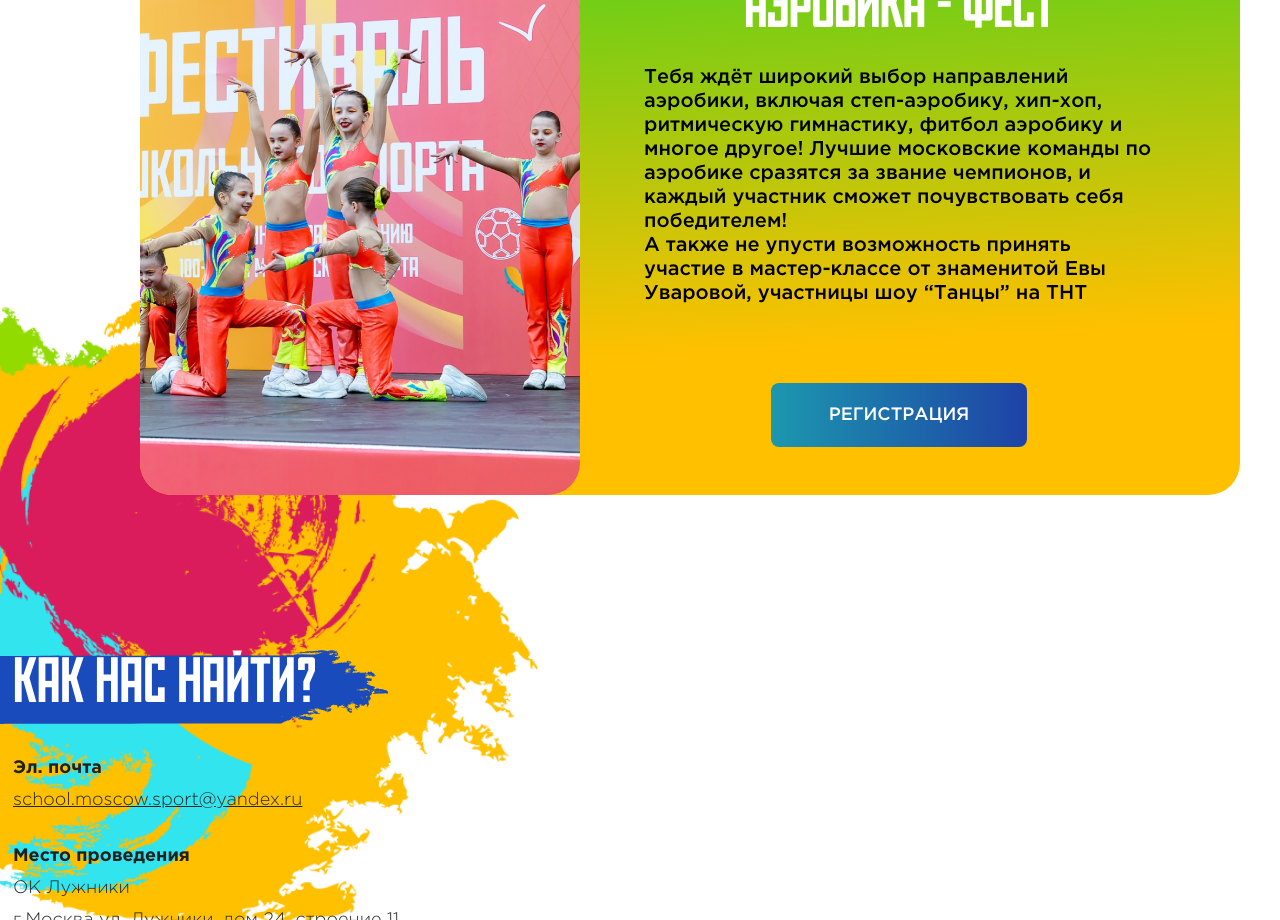
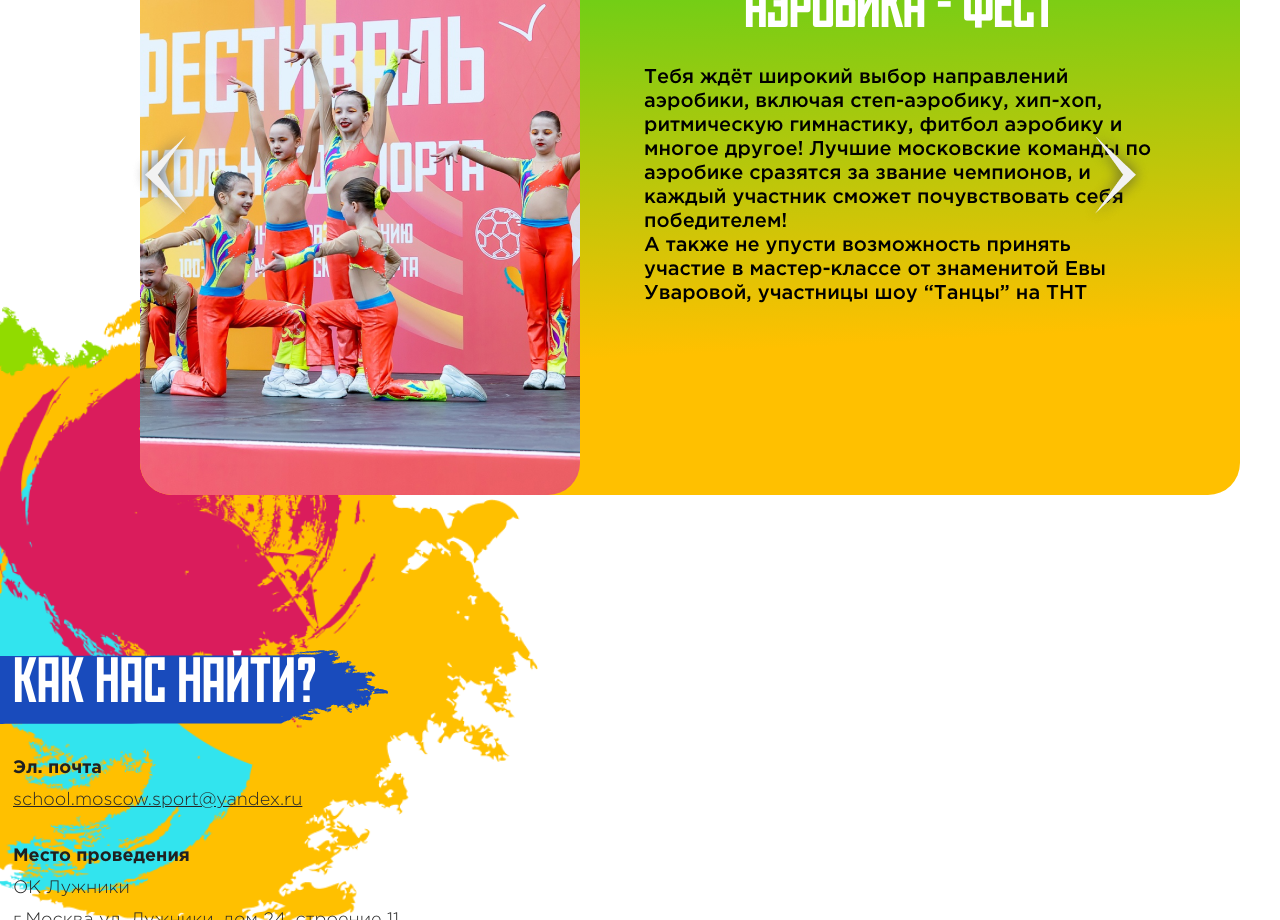
Before and after one commit to Dumanbruh/moscow-school-2024, a Next.js app: page /sports in a window 1280 px wide. Shown: the part 1040-1960 px from the top of the page. Built offline with nearby package versions, Linux system fonts and the light colour scheme.

Commit message:
Refactor UI components and add navigation to activities blocks

```diff
--- a/app/components/family-activities/activities-block.tsx
+++ b/app/components/family-activities/activities-block.tsx
@@ -3,6 +3,7 @@
 import React from 'react'
 import Card from '../ui/card';
 import { Swiper, SwiperSlide } from 'swiper/react';
+import { Navigation } from 'swiper/modules';
 
 interface ActivitiesProps {
     isMobile?: boolean
@@ -49,14 +50,35 @@ const Activities = ({ isMobile }: ActivitiesProps) => {
             <Swiper
                 spaceBetween={48}
                 slidesPerView={'auto'}
+                modules={[Navigation]}
+                navigation={{
+                    nextEl: `.next-btn`,
+                    prevEl: `.prev-btn`,
+                }}
                 style={{ overflow: "visible", paddingLeft: isMobile ? "50px" : "140px" }}
             >
                 {activities.map((activity, index) => (
                     <SwiperSlide key={index} style={{ width: isMobile ? "400px" : "1100px" }}>
-                        <Card isMobile={isMobile} title={activity.title} desc={activity.desc} img={activity.img} date={activity.date} url={activity.url} />
+                        <Card isMobile={isMobile} title={activity.title} desc={activity.desc} img={activity.img} date={activity.date} />
                     </SwiperSlide>
                 ))}
             </Swiper>
+            <div className={`next-btn absolute z-10 right-[10%]`}
+                style={{
+                    display: isMobile ? "none" : "block",
+                    top: "50%",
+                    transform: "translateY(-50%)"
+                }}>
+                <img src={"/images/desktop/slider/right-arrow.png"} />
+            </div>
+            <div className={`prev-btn absolute z-10 left-[10%]`}
+                style={{
+                    display: isMobile ? "none" : "block",
+                    top: "50%",
+                    transform: "translateY(-50%)"
+                }}>
+                <img src={"/images/desktop/slider/left-arrow.png"} />
+            </div>
         </div>
     )
 }
--- a/app/components/home-page/activities-block.tsx
+++ b/app/components/home-page/activities-block.tsx
@@ -2,6 +2,7 @@ import React from 'react'
 import Header from '../ui/header'
 import { Swiper, SwiperSlide } from 'swiper/react';
 import Card from '../ui/card';
+import { Navigation } from 'swiper/modules';
 
 interface ActivitiesProps {
     isMobile?: boolean
@@ -82,9 +83,15 @@ const Activities = ({ isMobile }: ActivitiesProps) => {
             <div className={"flex flex-col sm:mx-14 gap-8 md:gap-16 my-20 overflow-visible"}>
                 <Header isMobile={isMobile} text={"Активности фестиваля"} color='green' />
             </div>
+            <div className={"relative"}>
                 <Swiper
                     spaceBetween={48}
                     slidesPerView={'auto'}
+                    modules={[Navigation]}
+                    navigation={{
+                        nextEl: `.next-btn`,
+                        prevEl: `.prev-btn`,
+                    }}
                     style={{ overflow: "visible", paddingLeft: isMobile ? "50px" : "140px" }}
                 >
                     {activities.map((activity, index) => (
@@ -93,6 +100,23 @@ const Activities = ({ isMobile }: ActivitiesProps) => {
                         </SwiperSlide>
                     ))}
                 </Swiper>
+                <div className={`next-btn absolute z-10 right-[10%]`}
+                    style={{
+                        display: isMobile ? "none" : "block",
+                        top: "50%",
+                        transform: "translateY(-50%)"
+                    }}>
+                    <img src={"/images/desktop/slider/right-arrow.png"} />
+                </div>
+                <div className={`prev-btn absolute z-10 left-[10%]`}
+                    style={{
+                        display: isMobile ? "none" : "block",
+                        top: "50%",
+                        transform: "translateY(-50%)"
+                    }}>
+                    <img src={"/images/desktop/slider/left-arrow.png"} />
+                </div>
+            </div>
             {/* <div className={
                 "bg-[url('/images/desktop/home/activities/activities-bg.png')] bg-contain bg-no-repeat bg-left w-[100%] h-[700px] absolute bottom-[-45%] left-0 -z-10"
             } /> */}
--- a/app/components/sports/activities-block.tsx
+++ b/app/components/sports/activities-block.tsx
@@ -1,6 +1,7 @@
 import React from 'react'
 import { Swiper, SwiperSlide } from 'swiper/react';
 import Card from '../ui/card';
+import { Navigation } from 'swiper/modules';
 
 interface ActivitiesProps {
     isMobile?: boolean
@@ -88,14 +89,35 @@ const Activities = ({ isMobile }: ActivitiesProps) => {
             <Swiper
                 spaceBetween={48}
                 slidesPerView={'auto'}
-                style={{ overflow: "visible", paddingLeft: isMobile ? "20px" : "140px" }}
+                modules={[Navigation]}
+                navigation={{
+                    nextEl: `.next-btn`,
+                    prevEl: `.prev-btn`,
+                }}
+                style={{ overflow: "visible", paddingLeft: isMobile ? "50px" : "140px" }}
             >
                 {activities.map((activity, index) => (
                     <SwiperSlide key={index} style={{ width: isMobile ? "400px" : "1100px" }}>
-                        <Card isMobile={isMobile} title={activity.title} desc={activity.desc} img={activity.img} date={activity.date} url={activity.url} />
+                        <Card isMobile={isMobile} title={activity.title} desc={activity.desc} img={activity.img} date={activity.date} />
                     </SwiperSlide>
                 ))}
             </Swiper>
+            <div className={`next-btn absolute z-10 right-[10%]`}
+                style={{
+                    display: isMobile ? "none" : "block",
+                    top: "50%",
+                    transform: "translateY(-50%)"
+                }}>
+                <img src={"/images/desktop/slider/right-arrow.png"} />
+            </div>
+            <div className={`prev-btn absolute z-10 left-[10%]`}
+                style={{
+                    display: isMobile ? "none" : "block",
+                    top: "50%",
+                    transform: "translateY(-50%)"
+                }}>
+                <img src={"/images/desktop/slider/left-arrow.png"} />
+            </div>
         </div>
     )
 }
```
Lines whose indentation alone changed are shown as unchanged.
